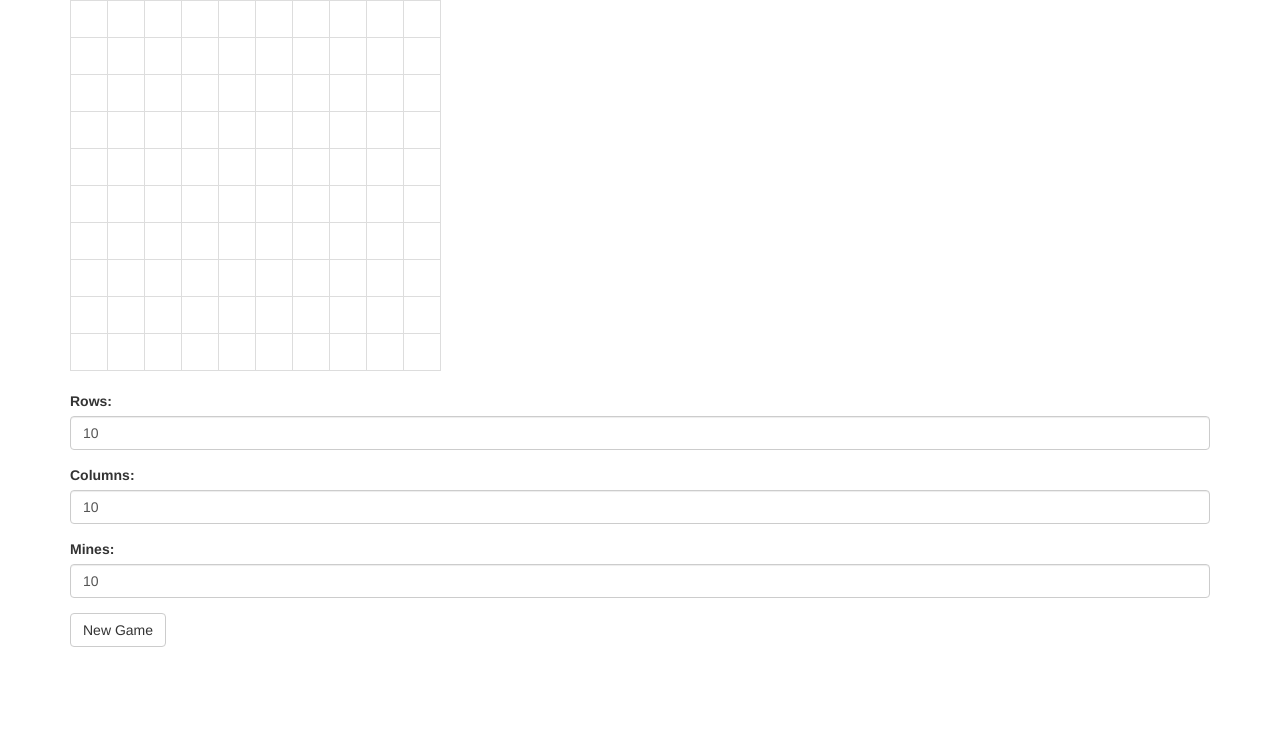
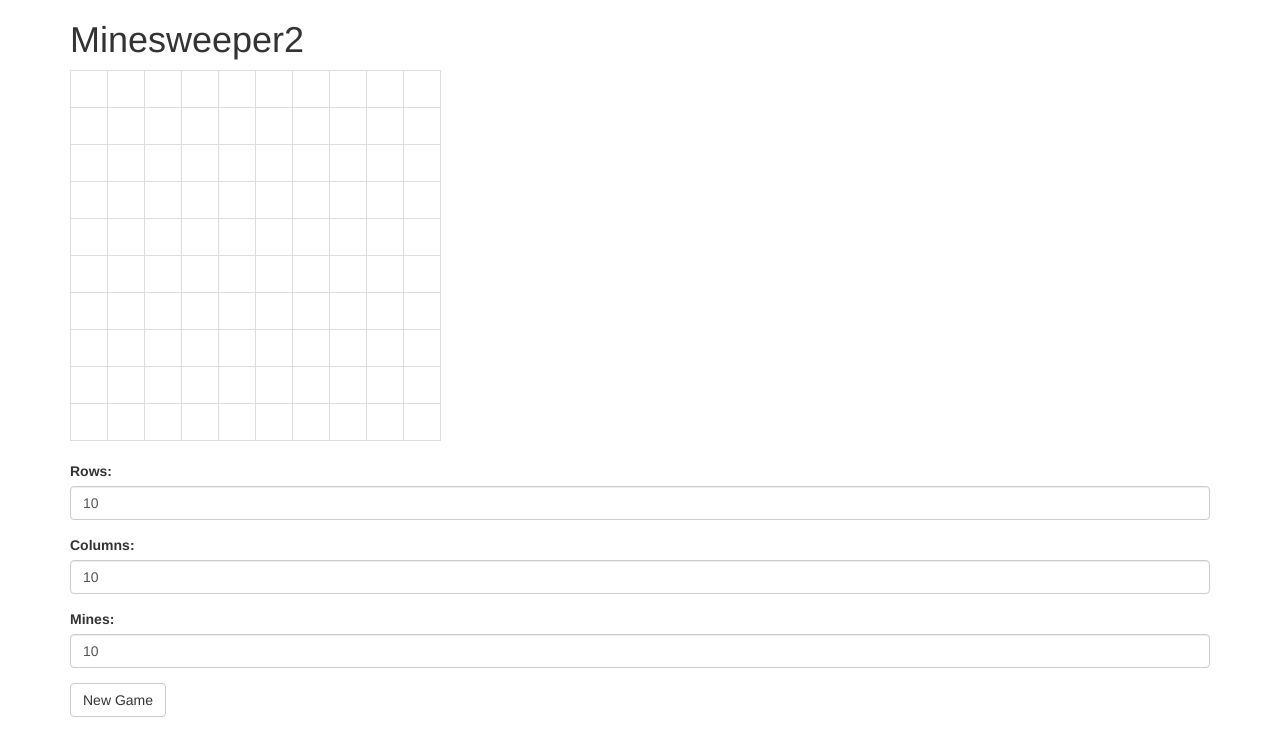
Before and after one commit to riskawarrior/minesweeper2, a website: page skins/bootstrap/index.html in a window 1280 px wide. Drawn offline with nearby package versions, Linux system fonts and the light colour scheme.

Commit message:
What is this?

```diff
--- a/skins/bootstrap/index.html
+++ b/skins/bootstrap/index.html
@@ -12,6 +12,7 @@
 </head>
 <body>
 <div class="container">
+    <h1>Minesweeper2</h1>
     <div id="game"></div>
     <div id="controls">
         <form onsubmit="return newGame();">
```
Also changed, not shown: index.html (+1 -0 lines).
